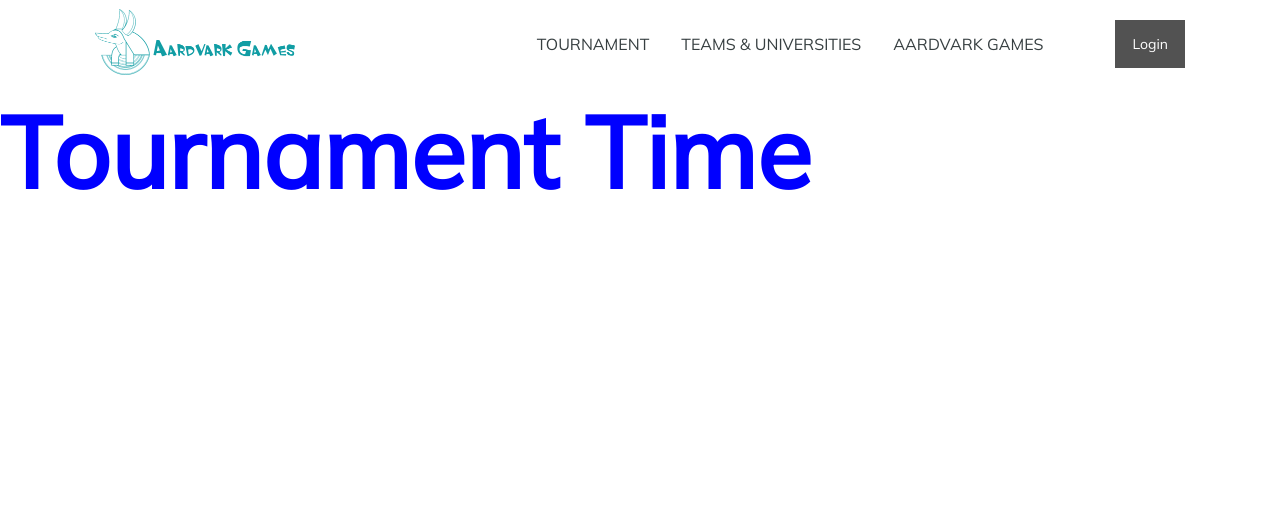
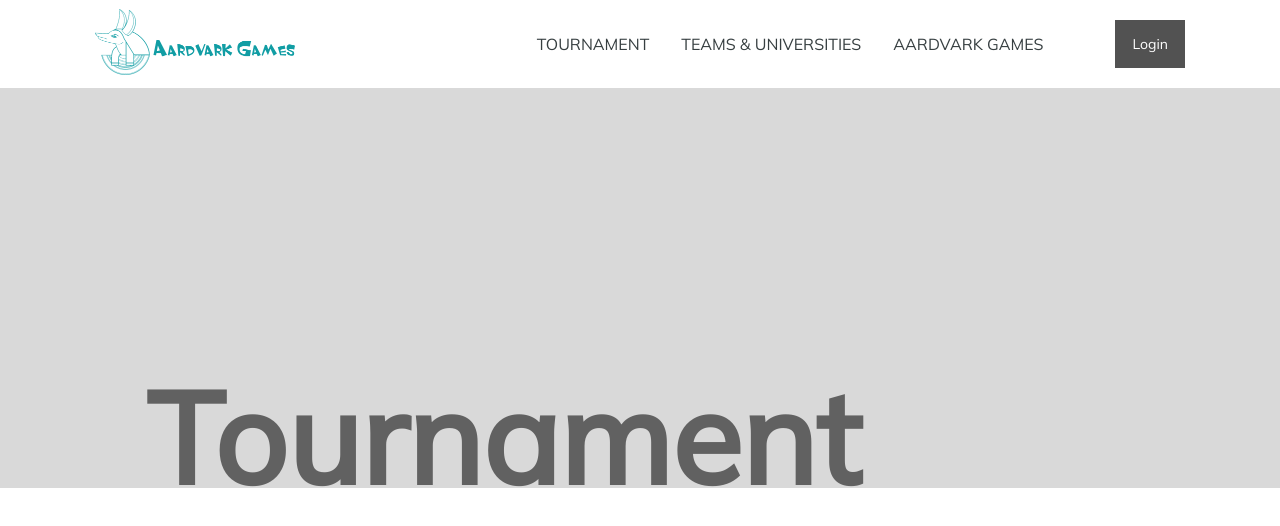
Before and after one commit to ISTE-500-501-TeamWatchHill/frontend, a React (Create React App) app: page /tournament in a window 1280 px wide. Shown: the top 526 px of the page. Built offline with nearby package versions, Linux system fonts and the light colour scheme.

Commit message:
Title section done

```diff
--- a/src/pages/home/home.css
+++ b/src/pages/home/home.css
@@ -15,7 +15,7 @@ h1 {
     color: #616161;
 }
 
-.title-section {
+.home-title-section {
     height:calc(100vh - 88px);
     background-color: #D9D9D9;
     display: flex;
--- a/src/pages/home/home.js
+++ b/src/pages/home/home.js
@@ -22,7 +22,7 @@ import Spacer from '../../components/spacer/spacer';
 const Home = () => {
     return (
         <>
-            <div className='title-section'>
+            <div className='home-title-section'>
                 <h1 className='home-title'>The New World</h1>
                 <Spacer height='16px' />
                 <div className='text'>Introducing Aardvark's newest board game, A New World, with a global collegiate competition!</div>
--- a/src/pages/tournament/tournament/tournament.css
+++ b/src/pages/tournament/tournament/tournament.css
@@ -1 +1,23 @@
-/* TODO */
+*{
+    padding:0;
+    margin:0;
+}
+
+.tournament-about-title-section{
+    background-color: #D9D9D9;
+    padding-left: 146px;
+    max-height: 432px;
+    height: 50vh;
+    display: flex;
+    align-items: end;
+}
+
+.tournament-about-title{
+    font-family: 'Mulish';
+    font-style: normal;
+    font-weight: 700;
+    font-size: 128px;
+    color: #616161;
+    line-height: .8em;
+
+}
--- a/src/pages/tournament/tournament/tournament.js
+++ b/src/pages/tournament/tournament/tournament.js
@@ -1,10 +1,12 @@
 import React from 'react';
+import './tournament.css';
 const Tournament = () => {
 
 return (
       <>
-        <h1 style={{color:"blue"}}>
-            Tournament Time</h1>
+        <div className='tournament-about-title-section'>
+          <h1 className='tournament-about-title'>Tournament</h1>
+        </div>
       </>
   )
 };
```
